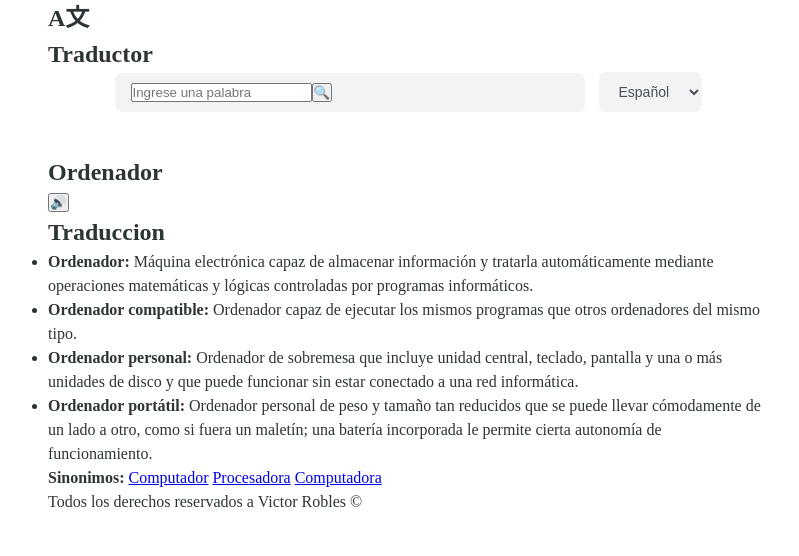
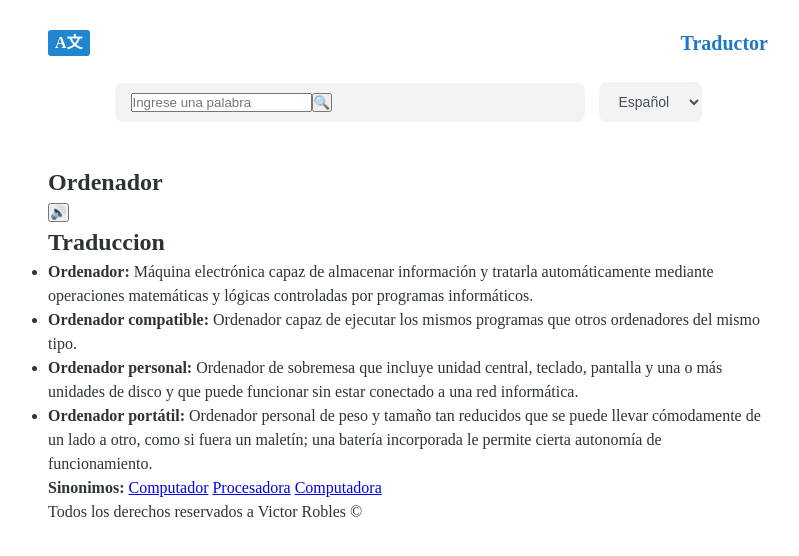
Before and after one commit to MateoDavid3/Taller2_Masaquiza_Saguano, a plain HTML site: page index.html in a window 1280 px wide. Shown: the whole page, without its empty margins (232-1031 px from the left). Drawn offline with Linux system fonts and the light colour scheme.

Commit message:
Encabezado

```diff
--- a/estilos.css
+++ b/estilos.css
@@ -19,6 +19,31 @@ body {
   padding-left: 20px;
   padding-right: 20px;
 }
+
+.encabezado {
+  display: flex;
+  justify-content: space-between;
+  align-items: center;
+  padding-top: 28px;
+  padding-bottom: 24px;
+}
+
+.logo h2 {
+  background-color: #2185d0;
+  color: #ffffff;
+  font-size: 16px;
+  font-weight: 700;
+  padding: 3px 7px;
+  border-radius: 3px;
+  line-height: 1.2;
+}
+
+.titulo h2 {
+  color: #1e78c8;
+  font-size: 20px;
+  font-weight: 700;
+}
+
 
 .navegacion {
   display: flex;
```
